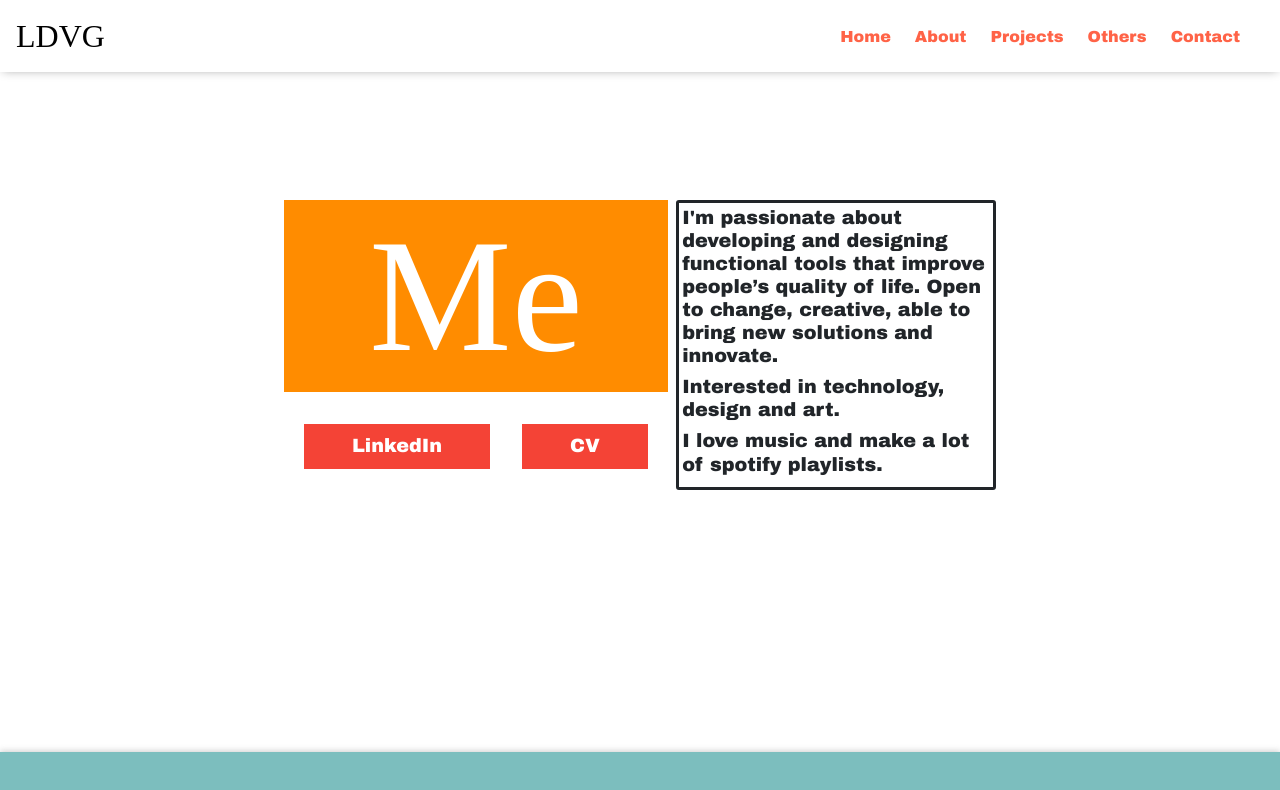
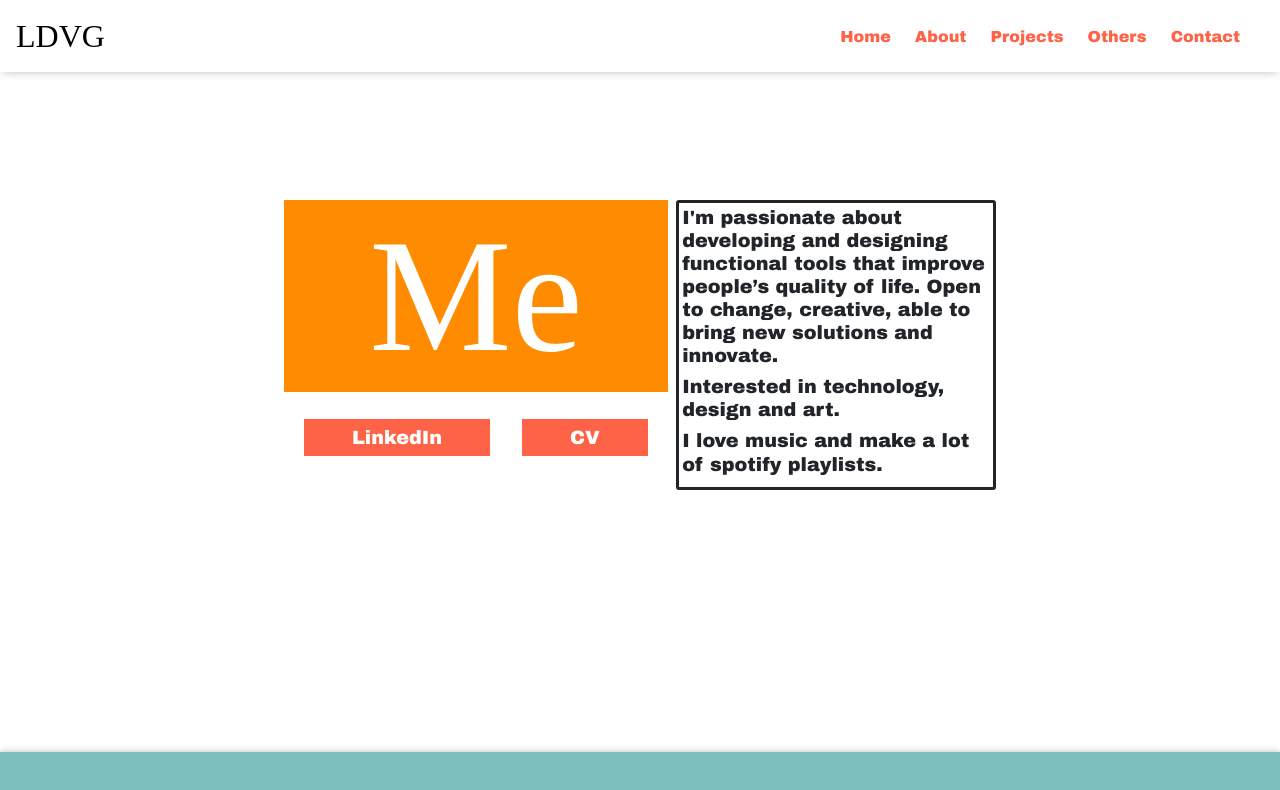
Before and after one commit to laudvg/portfolio, a React (Create React App) app: page /about in a window 1280 px wide. Shown: the top 790 px of the page. Built offline with nearby package versions, Linux system fonts and the light colour scheme; a web font is replaced by a local one.

Commit message:
updated about page

```diff
--- a/src/components/About.js
+++ b/src/components/About.js
@@ -9,9 +9,9 @@ function About() {
       <div className="about">
         <div>
           <h1>Me</h1>
-          <div>
-            <a target="_blank" href="https://www.linkedin.com/in/lauravivasgamboa/"><button>LinkedIn</button></a>
-            <a target="_blank" href="https://drive.google.com/file/d/1_jrvPB7KUs-0JTcLZsK4RgDv5HYhyZ9r/view?usp=sharing"><button>CV</button></a>
+          <div className="buttons">
+            <a className="button" target="_blank" href="https://www.linkedin.com/in/lauravivasgamboa/">LinkedIn</a>
+            <a className="button" target="_blank" href="https://drive.google.com/file/d/1_jrvPB7KUs-0JTcLZsK4RgDv5HYhyZ9r/view?usp=sharing">CV</a>
           </div>
         </div>
 
--- a/src/styles/about.css
+++ b/src/styles/about.css
@@ -32,14 +32,28 @@
   text-align: left;
 }
 
-.about button{
+.buttons{
+  margin-top: 2rem;
+}
+
+.button{
   color: white;
   font-family: 'Archivo Black', sans-serif;
   font-size: 1.2rem;
-  background-color: #f44336;
+  background-color: tomato;
   text-decoration: none;
   border: none;
   margin: 1rem;
-  margin-top: 2rem;
+  margin-top: 3rem;
   padding: .5rem 3rem;
 }
+
+.button:hover{
+  text-decoration: none;
+  background-color: #92261f;
+  color: rgb(180, 180, 180);
+}
+
+.button:hover{
+  border: none;
+}
```
